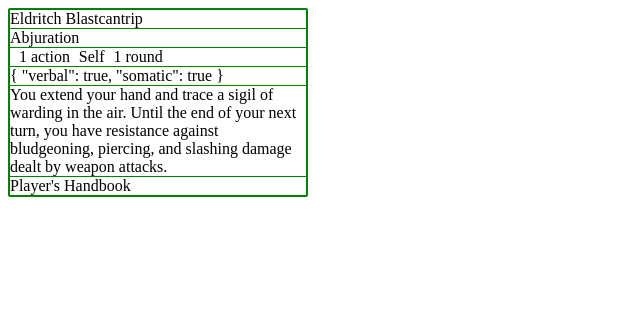
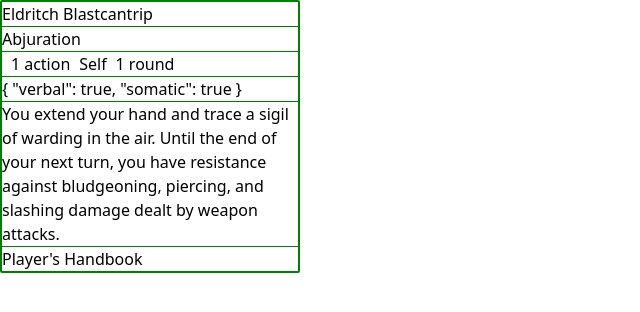
Before and after one commit to WBPiccolo/dndSpellBook, an Angular app: page / in a window 1280 px wide. Shown: the top 312 px of the page, without its empty margins (0-640 px from the left). Built offline with nearby package versions, Linux system fonts and the light colour scheme.

Commit message:
aggiunto tailwind

```diff
--- a/package.json
+++ b/package.json
@@ -28,12 +28,15 @@
     "@angular/compiler-cli": "~12.2.0",
     "@types/jasmine": "~3.8.0",
     "@types/node": "^12.11.1",
+    "autoprefixer": "^10.4.2",
     "jasmine-core": "~3.8.0",
     "karma": "~6.3.0",
     "karma-chrome-launcher": "~3.1.0",
     "karma-coverage": "~2.0.3",
     "karma-jasmine": "~4.0.0",
     "karma-jasmine-html-reporter": "~1.7.0",
+    "postcss": "^8.4.7",
+    "tailwindcss": "^3.0.23",
     "typescript": "~4.3.5"
   }
 }
--- a/src/styles.scss
+++ b/src/styles.scss
@@ -1,3 +1,7 @@
+@import "tailwindcss/base";
+@import "tailwindcss/components";
+@import "tailwindcss/utilities";
+
 .flex {
   display: flex;
 }
--- /dev/null
+++ b/tailwind.config.js
@@ -0,0 +1,9 @@
+module.exports = {
+  content: [
+    "./src/**/*.{html,ts}",
+  ],
+  theme: {
+    extend: {},
+  },
+  plugins: [],
+}
```
Also changed, not shown: 1 other file (tests, documents, lock files or other folders).
